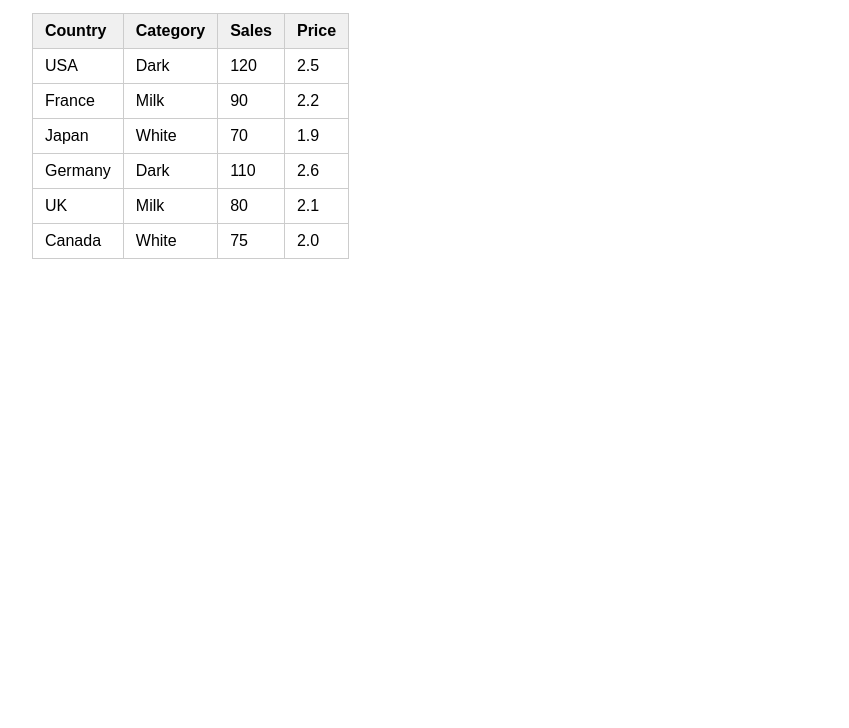
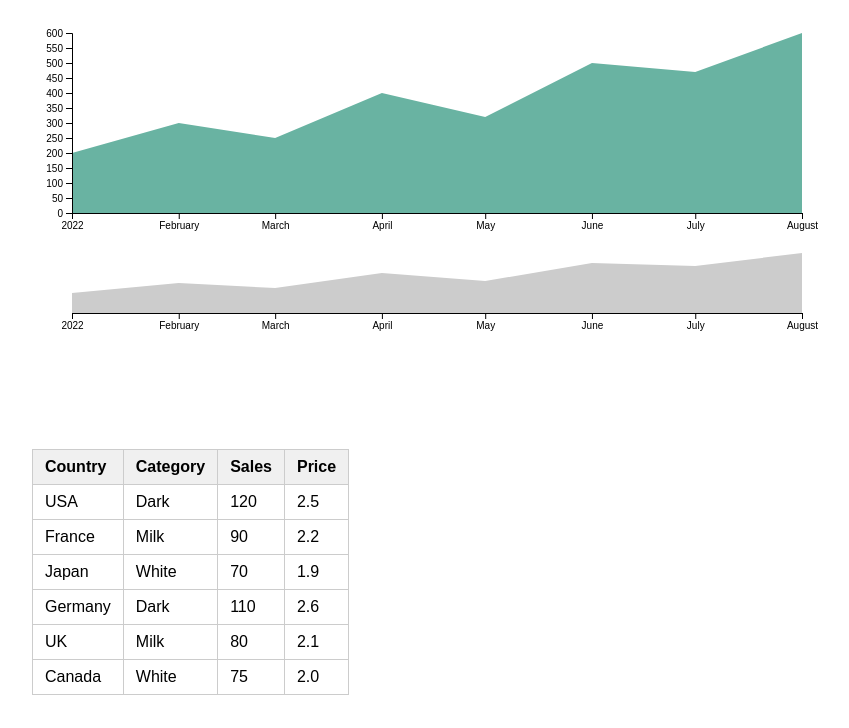
Before and after one commit to ahmeelee/d3-dashboard, a plain HTML site: page index.html in a window 1280 px wide. Shown: the part 72-800 px from the top of the page, without its empty margins (0-849 px from the left). Drawn offline with nearby package versions, Linux system fonts and the light colour scheme.

Commit message:
Time Series

```diff
--- a/index.html
+++ b/index.html
@@ -9,7 +9,10 @@
 <body>
   <h1>Chocolate Sales Dashboard</h1>
 
-  <!-- 이 영역에 테이블이 표시됨 -->
+  <!-- time series chart -->
+  <div id="area-chart"></div>
+
+  <!-- table -->
   <div id="data-table"></div>
 
   <script src="script.js"></script>
--- a/style.css
+++ b/style.css
@@ -5,6 +5,10 @@ body {
 
   h1 {
     margin-bottom: 1rem;
+  }
+
+  #area-chart {
+    margin-bottom: 2rem;
   }
 
   table {
```
Also changed, not shown: script.js (+8 -0 lines).
